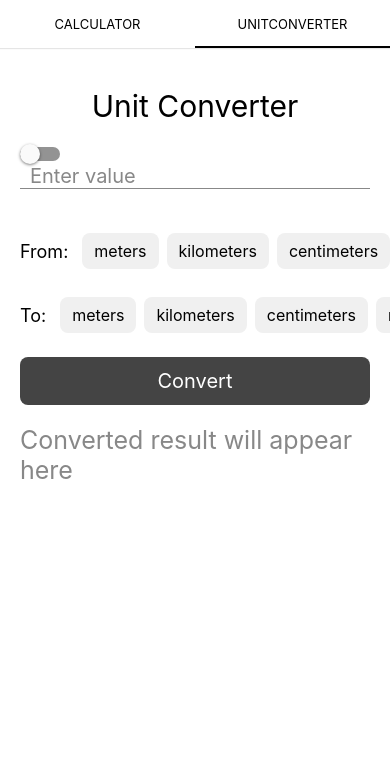
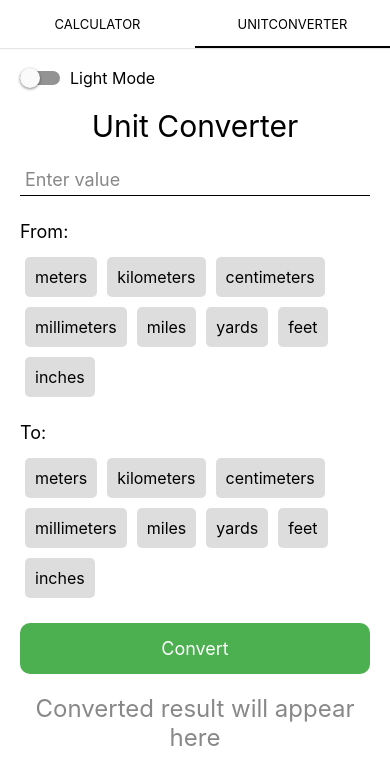
Before and after one commit to jnvshubham7/Calculator-Native-App, a React Native app: screen /UnitConverter in a window 390 px wide. Shown: the top 784 px of the page. Built offline with nearby package versions, Linux system fonts and the light colour scheme.

Commit message:
feat: Add dark mode switch to UnitConverterScreen

```diff
--- a/src/screens/UnitConverterScreen.js
+++ b/src/screens/UnitConverterScreen.js
@@ -39,8 +39,13 @@ const UnitConverterScreen = () => {
 
   return (
     <View style={isDarkMode ? styles.containerDark : styles.containerLight}>
+      <View style={styles.switchContainer}>
+        <Switch value={isDarkMode} onValueChange={toggleDarkMode} />
+        <Text style={isDarkMode ? styles.switchTextDark : styles.switchTextLight}>
+          {isDarkMode ? 'Dark Mode' : 'Light Mode'}
+        </Text>
+      </View>
       <Text style={isDarkMode ? styles.headerDark : styles.headerLight}>Unit Converter</Text>
-      <Switch value={isDarkMode} onValueChange={toggleDarkMode} />
 
       <View style={styles.inputContainer}>
         <TextInput
--- a/src/styles/unitConverterStyles.js
+++ b/src/styles/unitConverterStyles.js
@@ -5,115 +5,130 @@ export const unitConverterStyles = StyleSheet.create({
     flex: 1,
     backgroundColor: '#ffffff',
     padding: 20,
+    justifyContent: 'flex-start',
   },
   containerDark: {
     flex: 1,
     backgroundColor: '#1f1f1f',
     padding: 20,
+    justifyContent: 'flex-start',
+  },
+  switchContainer: {
+    flexDirection: 'row',
+    alignItems: 'center',
+    marginBottom: 20,
+  },
+  switchTextLight: {
+    marginLeft: 10,
+    color: '#000000',
+    fontSize: 16,
+  },
+  switchTextDark: {
+    marginLeft: 10,
+    color: '#ffffff',
+    fontSize: 16,
   },
   headerLight: {
     fontSize: 30,
     color: '#000000',
     textAlign: 'center',
-    marginVertical: 20,
+    marginBottom: 20,
   },
   headerDark: {
     fontSize: 30,
     color: '#ffffff',
     textAlign: 'center',
-    marginVertical: 20,
+    marginBottom: 20,
   },
   inputContainer: {
     marginBottom: 20,
   },
   inputLight: {
+    fontSize: 18,
+    color: '#000000',
+    borderBottomColor: '#000000',
     borderBottomWidth: 1,
-    borderColor: '#888',
-    color: '#000000',
-    fontSize: 20,
-    paddingHorizontal: 10,
-    marginBottom: 10,
+    padding: 5,
+    marginBottom: 5,
   },
   inputDark: {
+    fontSize: 18,
+    color: '#ffffff',
+    borderBottomColor: '#ffffff',
     borderBottomWidth: 1,
-    borderColor: '#888',
-    color: '#ffffff',
-    fontSize: 20,
-    paddingHorizontal: 10,
-    marginBottom: 10,
+    padding: 5,
+    marginBottom: 5,
   },
   errorTextLight: {
     color: '#ff0000',
-    marginBottom: 10,
+    fontSize: 14,
   },
   errorTextDark: {
-    color: '#ff0000',
-    marginBottom: 10,
+    color: '#ff6666',
+    fontSize: 14,
   },
   pickerContainer: {
-    flexDirection: 'row',
-    alignItems: 'center',
     marginBottom: 20,
   },
   labelLight: {
     fontSize: 18,
     color: '#000000',
-    marginRight: 10,
+    marginBottom: 10,
   },
   labelDark: {
     fontSize: 18,
     color: '#ffffff',
-    marginRight: 10,
+    marginBottom: 10,
   },
   picker: {
     flexDirection: 'row',
     flexWrap: 'wrap',
   },
   pickerButton: {
-    paddingHorizontal: 12,
-    paddingVertical: 8,
-    margin: 4,
-    backgroundColor: '#f0f0f0',
-    borderRadius: 8,
-  },
-  selectedPickerButton: {
-    backgroundColor: '#ffd700', // Highlight color for selected unit
+    padding: 10,
+    margin: 5,
+    borderRadius: 5,
+    backgroundColor: '#dddddd',
   },
   pickerButtonText: {
     fontSize: 16,
-    color: '#000000',
+  },
+  selectedPickerButton: {
+    backgroundColor: '#aaaaaa',
   },
   convertButtonLight: {
-    padding: 12,
-    backgroundColor: '#444444',
-    borderRadius: 8,
+    backgroundColor: '#4CAF50',
+    padding: 15,
     alignItems: 'center',
+    borderRadius: 10,
   },
   convertButtonDark: {
-    padding: 12,
-    backgroundColor: '#888888',
-    borderRadius: 8,
+    backgroundColor: '#4CAF50',
+    padding: 15,
     alignItems: 'center',
+    borderRadius: 10,
   },
   convertButtonTextLight: {
-    fontSize: 20,
     color: '#ffffff',
+    fontSize: 18,
   },
   convertButtonTextDark: {
-    fontSize: 20,
-    color: '#000000',
+    color: '#ffffff',
+    fontSize: 18,
   },
   resultTextLight: {
+    fontSize: 24,
     color: '#000000',
-    fontSize: 25,
+    textAlign: 'center',
     marginTop: 20,
   },
   resultTextDark: {
+    fontSize: 24,
     color: '#ffffff',
-    fontSize: 25,
+    textAlign: 'center',
     marginTop: 20,
   },
   placeholderTextColor: {
-    color: '#888888', // Color for placeholder text
+    color: '#888888',
   },
 });
```
